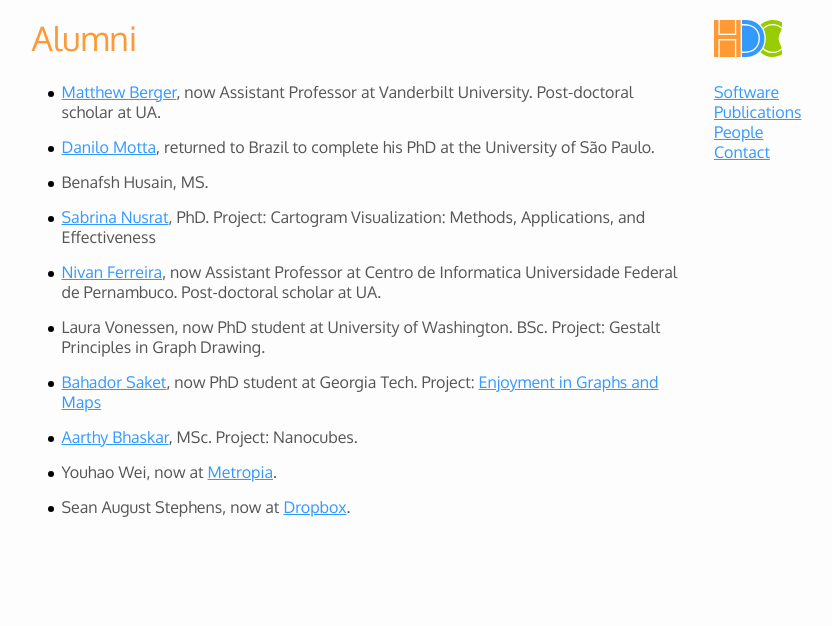
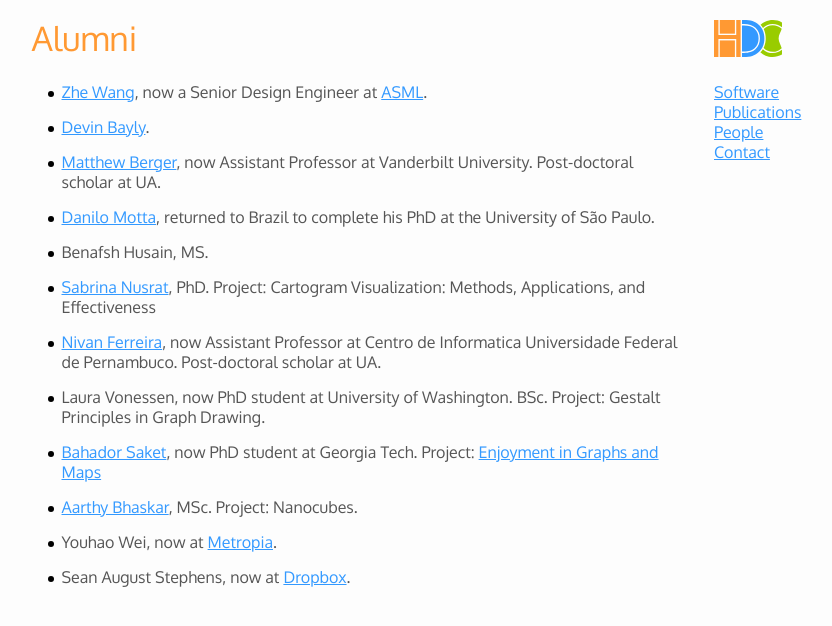
Before and after one commit to hdc-arizona/hdc-arizona.github.io, a Jekyll site: the page built from alumni/index.md, in a window 1280 px wide. Shown: the top 626 px of the page, without its empty margins (136-968 px from the left). Built offline with Jekyll 4.4.1, drawn with Linux system fonts in a browser that asks for light colours.

Commit message:
Adding alumni

```diff
--- a/alumni/index.md
+++ b/alumni/index.md
@@ -2,6 +2,10 @@
 layout: main
 title: Alumni
 ---
+
+* [Zhe Wang](http://www.z-wang.com), now a Senior Design Engineer at [ASML](https://www.asml.com/en).
+
+* [Devin Bayly](http://mental-landscapes.cs.arizona.edu/).
 
 * [Matthew Berger](https://matthewberger.github.io/), now Assistant Professor at Vanderbilt University.  Post-doctoral scholar at UA.
 
```
